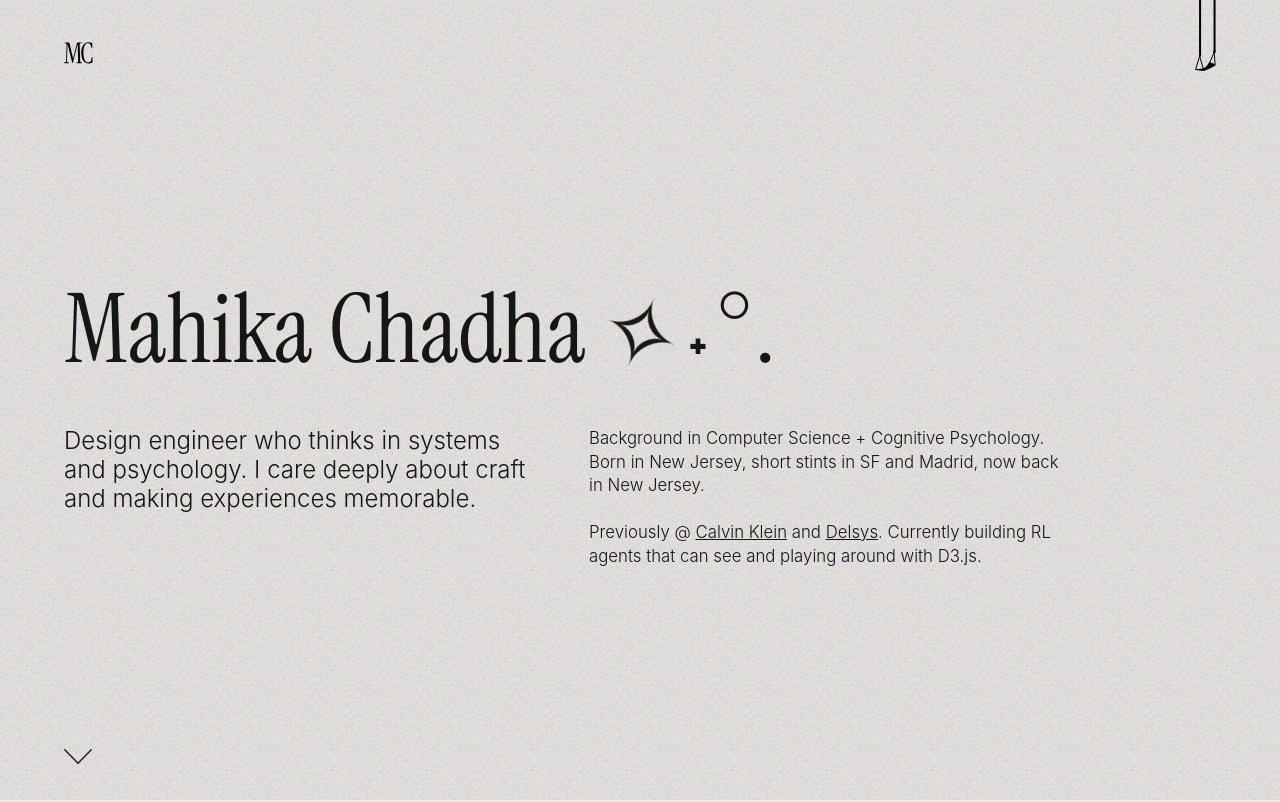
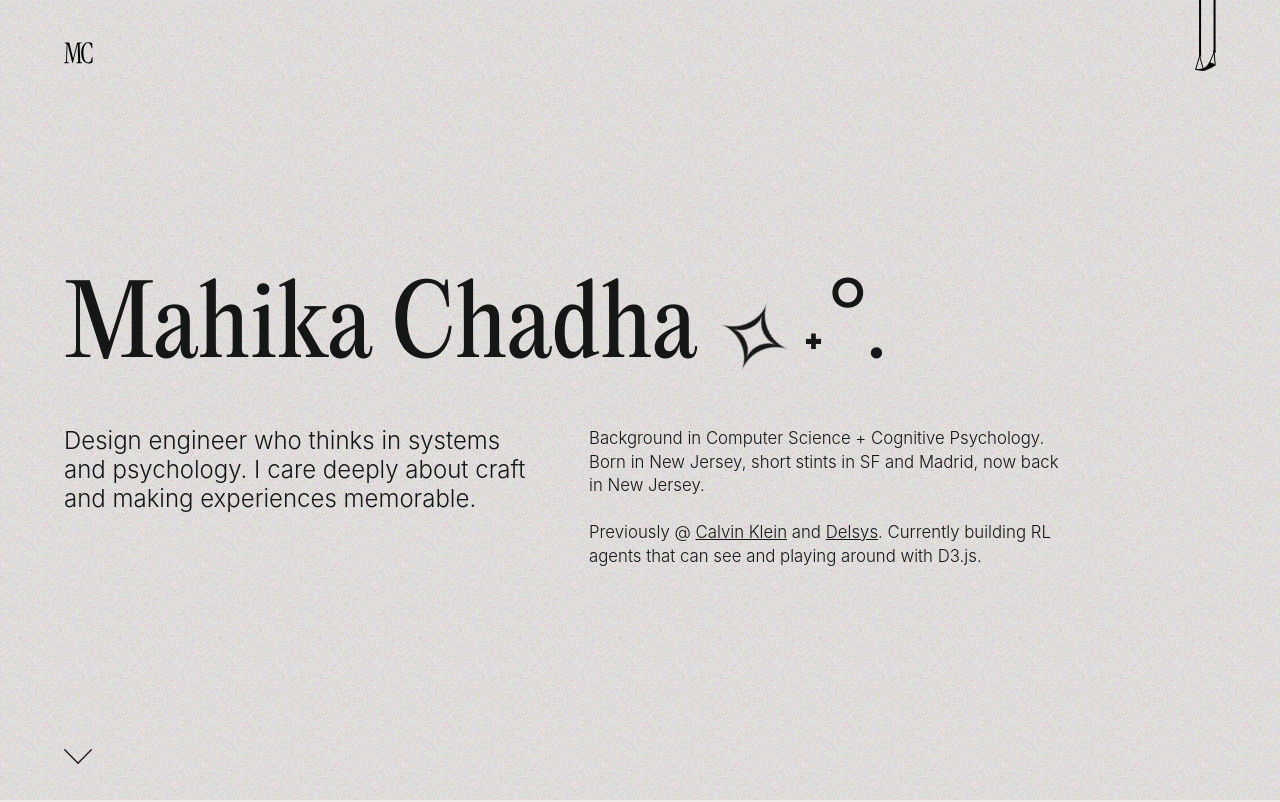
Before and after one commit to mahikachadha5/react-portfolio, a React (Vite) app: page / in a window 1280 px wide. Shown: the top 802 px of the page. Built offline with nearby package versions, Linux system fonts and the light colour scheme.

Commit message:
add new font to global vars file

```diff
--- a/src/vars.css
+++ b/src/vars.css
@@ -1,3 +1,45 @@
+@font-face {
+  font-family: "Editorial New";
+  src: url("/fonts/PPEditorialNew-Regular.otf") format("opentype");
+  font-weight: 400;
+  font-style: normal;
+}
+
+@font-face {
+  font-family: "Editorial New";
+  src: url("/fonts/PPEditorialNew-Italic.otf") format("opentype");
+  font-weight: 400;
+  font-style: italic;
+}
+
+@font-face {
+  font-family: "Editorial New";
+  src: url("/fonts/PPEditorialNew-Ultralight.otf") format("opentype");
+  font-weight: 200;
+  font-style: normal;
+}
+
+@font-face {
+  font-family: "Editorial New";
+  src: url("/fonts/PPEditorialNew-UltralightItalic.otf") format("opentype");
+  font-weight: 200;
+  font-style: italic;
+}
+
+@font-face {
+  font-family: "Editorial New";
+  src: url("/fonts/PPEditorialNew-Ultrabold.otf") format("opentype");
+  font-weight: 800;
+  font-style: normal;
+}
+
+@font-face {
+  font-family: "Editorial New";
+  src: url("/fonts/PPEditorialNew-UltraboldItalic.otf") format("opentype");
+  font-weight: 800;
+  font-style: italic;
+}
+
 :root {
   /* Base Colors — light theme defaults */
   --color-bg: #eeeae8;
@@ -5,7 +47,8 @@
   --color-text-muted: rgba(21, 22, 22, 0.5);
   --color-surface: rgba(255, 255, 255, 0.6);
   --color-border: rgba(0, 0, 0, 0.08);
-  --color-primary: #5B1166;}
+  --color-primary: #5B1166;
+}
 
 [data-theme="dark"] {
   --color-bg: #0e0e0e;
@@ -27,7 +70,7 @@
   --color-glow-rgb: 131, 53, 143;
 
   /* Fonts */
-  --font-heading: "Instrument Serif", serif;
+  --font-heading: "Editorial New", serif;
   --font-body: "Inter", sans-serif;
 
   /* Font sizes */
@@ -44,8 +87,8 @@
   --weight-bold: 600;
 
   /* Body font spacing */
-  --tracking-tight: -0.02em;    /* Large serif headings */
-  --tracking-normal: 0;          /* Body text */
-  --tracking-wide: 0.04em;       /* Small labels, nav */
-  --tracking-wider: 0.08em;      /* Uppercase metadata */
+  --tracking-tight: -0.02em;
+  --tracking-normal: 0;
+  --tracking-wide: 0.04em;
+  --tracking-wider: 0.08em;
 }
```
